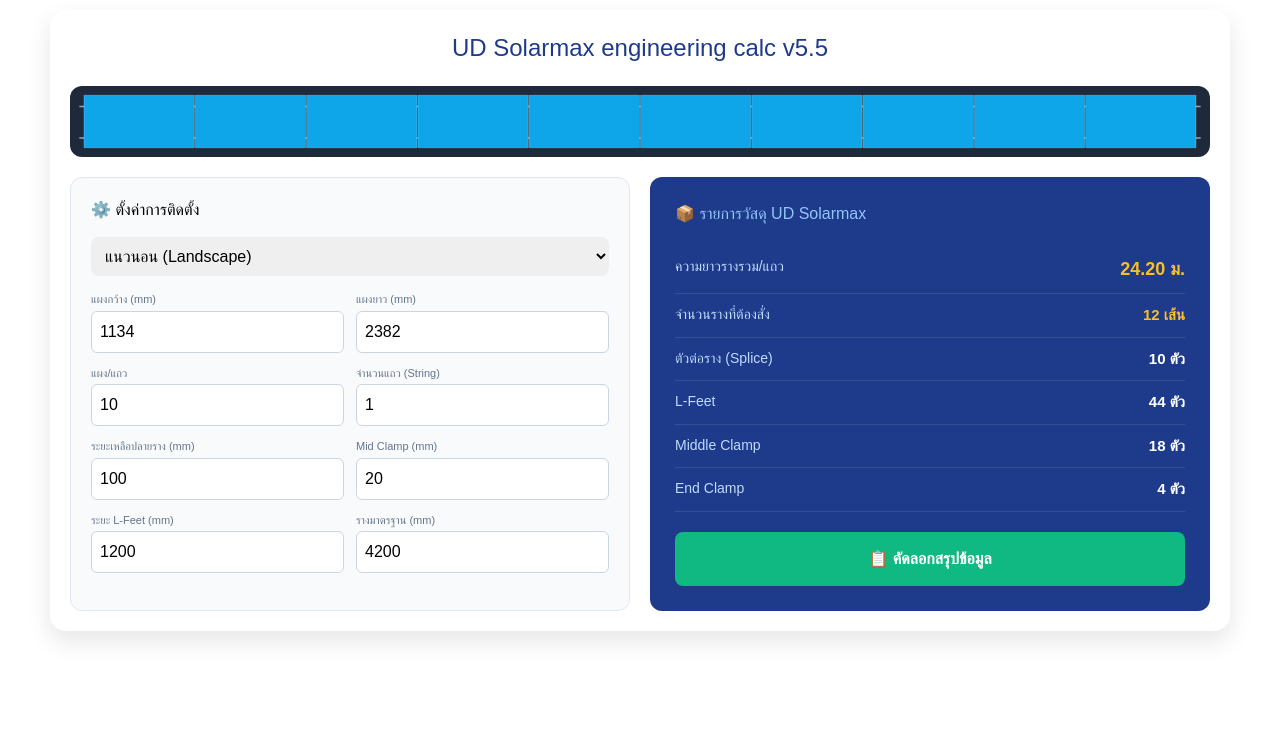
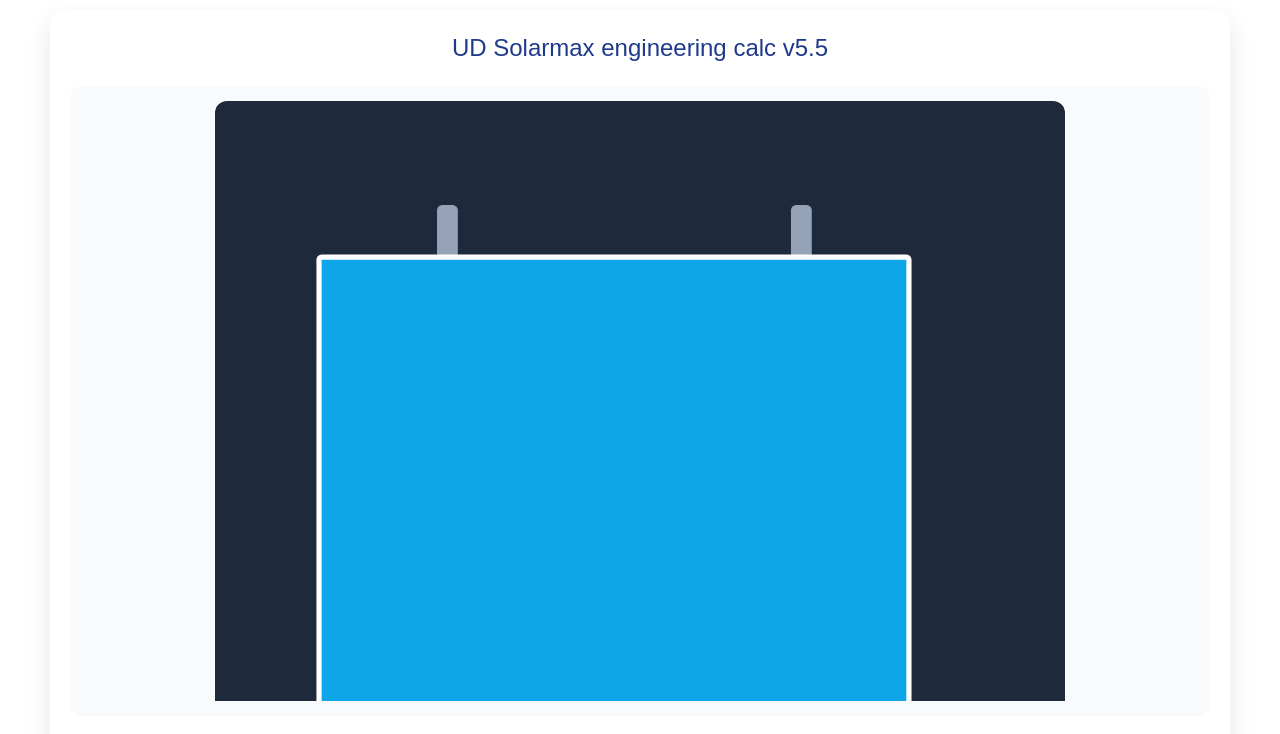
Before and after one commit to udsolarmax/udsolarmax_pv_calulation, a React (Create React App) app: page / in a window 1280 px wide. Shown: the top 734 px of the page. Built offline with nearby package versions, Linux system fonts and the light colour scheme.

Commit message:
Update App.js

```diff
--- a/src/App.js
+++ b/src/App.js
@@ -21,7 +21,7 @@
     panelTotalDim: 0
   });
 
-  // ใช้ Logic การสลับค่าตามแนววางแผง
+  // Logic การคำนวณขนาดตามการวางจริง
   const currentW = panelOrientation === 'vertical' ? panelWidth : panelLength;
   const currentL = panelOrientation === 'vertical' ? panelLength : panelWidth;
 
@@ -30,8 +30,9 @@
     const rowLenMM = panelsDim + (2 * overhang);
 
     const midPerString = (panelCountPerString - 1) * 2;
-    const railsPerString = Math.ceil((rowLenMM * 2) / railLength);
-    const splicesPerString = Math.max(0, railsPerString - 2);
+    const railsPerSide = Math.ceil(rowLenMM / railLength);
+    const railsPerString = railsPerSide * 2;
+    const splicesPerString = Math.max(0, (railsPerSide - 1) * 2);
     const lFeetPerString = (Math.ceil(rowLenMM / lFeetSpace) + 1) * 2;
 
     setResults({
@@ -51,19 +52,19 @@
 
     if (panelOrientation === 'vertical') {
       // --- แนวตั้ง (Portrait) เรียงต่อลงด้านล่าง ---
-      const vWidth = railLenMM + 400;
-      const vHeight = (currentL * stringCount) + (stringCount * 500);
+      const totalW = railLenMM + 400;
+      const totalH = (currentL * stringCount) + (stringCount * 400);
 
       return (
-        <svg viewBox={`-200 -200 ${vWidth} ${vHeight}`} style={{ width: '100%', height: 'auto', background: '#1e293b', borderRadius: '12px' }}>
+        <svg viewBox={`-200 -200 ${totalW} ${totalH}`} style={{ width: '100%', height: 'auto', background: '#1e293b', borderRadius: '12px' }}>
           {Array.from({ length: stringCount }).map((_, sIdx) => {
-            const yOff = sIdx * (currentL + 400);
+            const yOff = sIdx * (currentL + 300);
             return (
               <g key={sIdx}>
-                <rect x="0" y={yOff + currentL * 0.25} width={railLenMM} height="30" fill="#94a3b8" rx="5" />
-                <rect x="0" y={yOff + currentL * 0.75} width={railLenMM} height="30" fill="#94a3b8" rx="5" />
+                <rect x="0" y={yOff + currentL * 0.2} width={railLenMM} height="40" fill="#94a3b8" rx="10" />
+                <rect x="0" y={yOff + currentL * 0.8} width={railLenMM} height="40" fill="#94a3b8" rx="10" />
                 {Array.from({ length: panelCountPerString }).map((_, pIdx) => (
-                  <rect key={pIdx} x={overhang + (pIdx * (currentW + midClampSpace))} y={yOff} width={currentW} height={currentL} fill="#334155" stroke="#475569" strokeWidth="5" rx="5" />
+                  <rect key={pIdx} x={overhang + (pIdx * (currentW + midClampSpace))} y={yOff} width={currentW} height={currentL} fill="#334155" stroke="#475569" strokeWidth="10" rx="5" />
                 ))}
               </g>
             );
@@ -71,31 +72,31 @@
         </svg>
       );
     } else {
-      // --- แนวนอน (Landscape) แก้ไขให้เรียงไปทางขวา ---
-      const vWidth = (railLenMM * stringCount) + (stringCount * 400);
-      const vHeight = currentL + 400;
+      // --- แนวนอน (Landscape) แก้ไขใหม่: เรียงแผงตามแนวยาว และ String เรียงไปทางขวา ---
+      const stringGap = 500; // ระยะห่างระหว่างแถวไปทางขวา
+      const totalW = (currentL * stringCount) + (stringCount * stringGap);
+      const totalH = railLenMM + 400;
 
       return (
-        <svg viewBox={`-200 -200 ${vWidth} ${vHeight}`} style={{ width: '100%', height: 'auto', background: '#1e293b', borderRadius: '12px' }}>
+        <svg viewBox={`-200 -200 ${totalW} ${totalH}`} style={{ width: '100%', height: 'auto', background: '#1e293b', borderRadius: '12px' }}>
           {Array.from({ length: stringCount }).map((_, sIdx) => {
-            const xOff = sIdx * (railLenMM + 300); // ระยะห่างระหว่าง String ไปทางขวา
+            const xOff = sIdx * (currentL + stringGap);
             return (
               <g key={sIdx}>
-                {/* รางแนวนอน 2 เส้น */}
-                <rect x={xOff} y={currentL * 0.2} width={railLenMM} height="30" fill="#94a3b8" rx="5" />
-                <rect x={xOff} y={currentL * 0.8} width={railLenMM} height="30" fill="#94a3b8" rx="5" />
+                {/* รางแนวดิ่ง 2 เส้นสำหรับยึดแผงแนวนอน */}
+                <rect x={xOff + currentL * 0.2} y="0" width="40" height={railLenMM} fill="#94a3b8" rx="10" />
+                <rect x={xOff + currentL * 0.8} y="0" width="40" height={railLenMM} fill="#94a3b8" rx="10" />
 
-                {/* วาดแผงเรียงตามความยาวราง */}
                 {Array.from({ length: panelCountPerString }).map((_, pIdx) => (
                   <rect
                     key={pIdx}
-                    x={xOff + overhang + (pIdx * (currentW + midClampSpace))}
-                    y="0"
-                    width={currentW}
-                    height={currentL}
+                    x={xOff}
+                    y={overhang + (pIdx * (currentW + midClampSpace))}
+                    width={currentL}
+                    height={currentW}
                     fill="#0ea5e9"
                     stroke="#fff"
-                    strokeWidth="5"
+                    strokeWidth="10"
                     rx="5"
                   />
                 ))}
@@ -112,8 +113,8 @@
       <div style={{ backgroundColor: "white", borderRadius: "16px", boxShadow: "0 10px 25px rgba(0,0,0,0.1)", padding: "20px" }}>
         <h1 style={{ color: "#1e3a8a", textAlign: "center", marginBottom: "20px", fontSize: "24px" }}>UD Solarmax engineering calc v5.5</h1>
 
-        <div style={{ marginBottom: "20px", overflowX: 'auto' }}>
-          <div style={{ minWidth: '600px' }}>
+        <div style={{ marginBottom: "20px", display: 'flex', justifyContent: 'center', background: '#f8fafc', padding: '15px', borderRadius: '12px' }}>
+          <div style={{ width: '100%', maxWidth: '850px', maxHeight: '600px', overflow: 'auto' }}>
             {renderVisualizer()}
           </div>
         </div>
```
